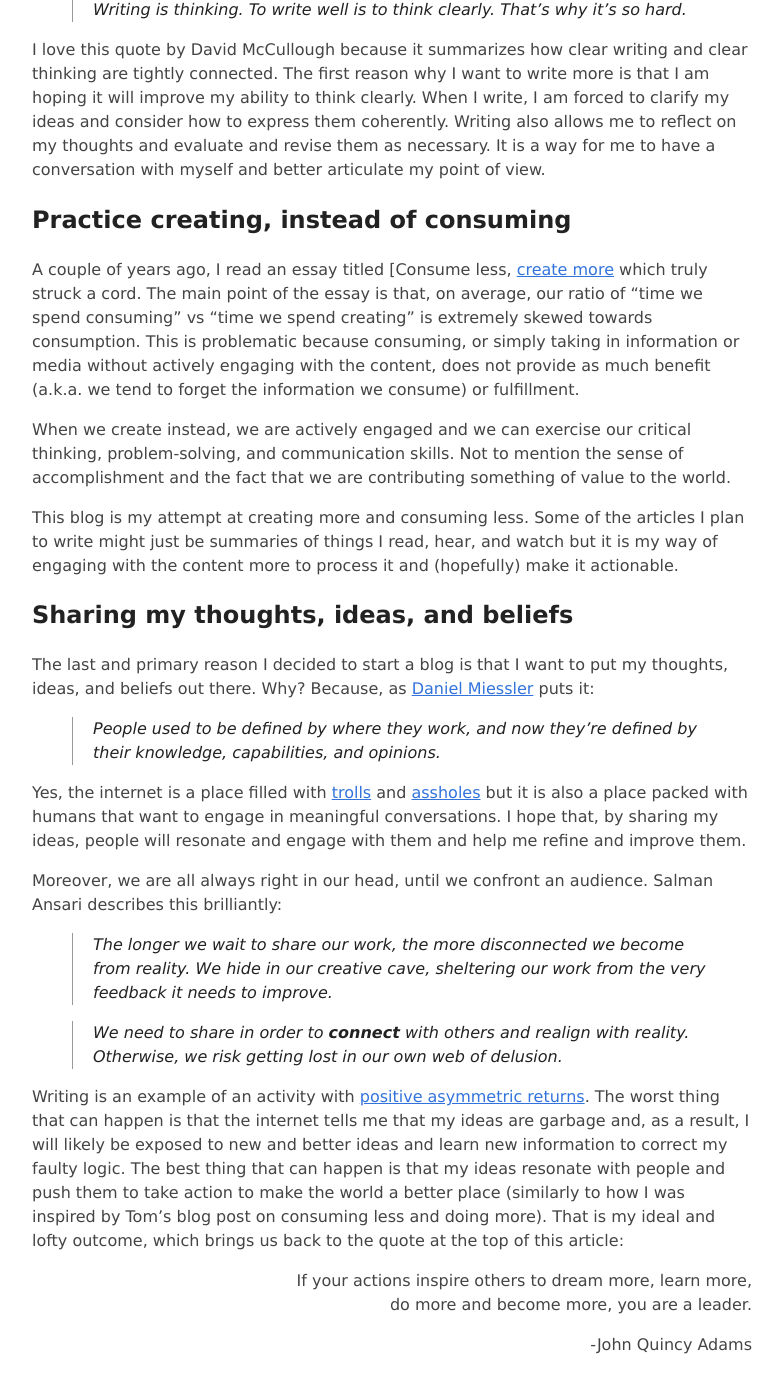
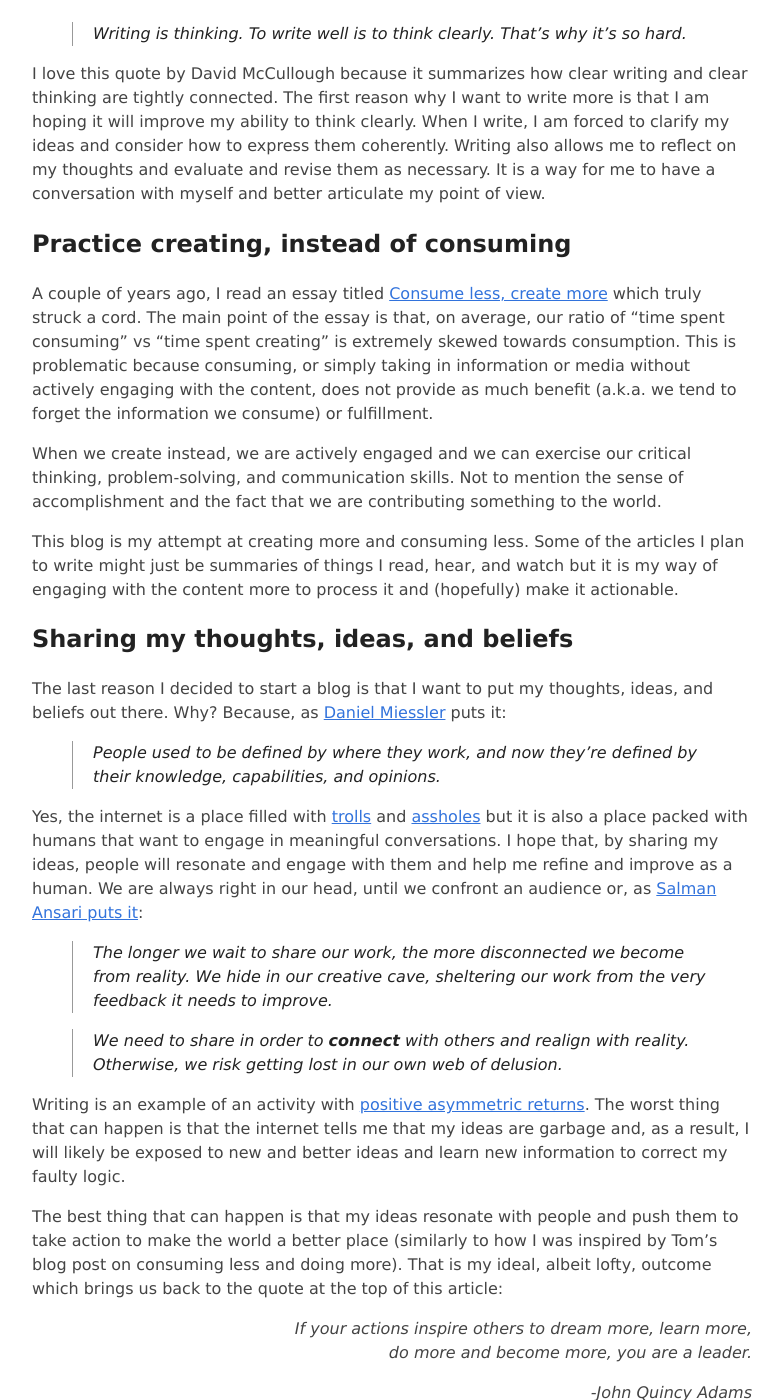
Before and after one commit to tebemis/tebemis.github.io, a Jekyll site: the page built from _posts/2022-10-29-why.md, in a window 1280 px wide and 1400 px high, scrolled down 670 px. Shown: the whole window, without its empty margins (248-1031 px from the left). Built offline with Jekyll 4.4.1, drawn with Linux system fonts in a browser that asks for light colours; some of the changed text lies outside the part shown.

Commit message:
Correct minor issues with first 3 articles

```diff
--- a/_includes/footer-post.html
+++ b/_includes/footer-post.html
@@ -1,5 +1,5 @@
 <footer>
-  <a href="{{ site.baseurl }}/blog">← Back to all writings</a>
+  <a href="{{ site.baseurl }}/blog">← Back to all posts</a>
   <div class="bottom-footer">
     <i>Built with <a href="https://knhash.in/jekyllBear">jekyllBear</a> and inspired by <a
         href="https://bearblog.dev">ʕ•ᴥ•ʔ Bear</a></i>
--- a/_posts/2022-10-29-why.md
+++ b/_posts/2022-10-29-why.md
@@ -23,29 +23,31 @@ I love this quote by David McCullough because it summarizes how clear writing an
 
 ## Practice creating, instead of consuming
 
-A couple of years ago, I read an essay titled [Consume less, [create more](https://blog.tjcx.me/p/consume-less-create-more) which truly struck a cord. The main point of the essay is that, on average, our ratio of "time we spend consuming" vs "time we spend creating" is extremely skewed towards consumption. This is problematic because consuming, or simply taking in information or media without actively engaging with the content, does not provide as much benefit (a.k.a. we tend to forget the information we consume) or fulfillment.
+A couple of years ago, I read an essay titled [Consume less, create more](https://blog.tjcx.me/p/consume-less-create-more) which truly struck a cord. The main point of the essay is that, on average, our ratio of "time spent consuming" vs "time spent creating" is extremely skewed towards consumption. This is problematic because consuming, or simply taking in information or media without actively engaging with the content, does not provide as much benefit (a.k.a. we tend to forget the information we consume) or fulfillment.
 
-When we create instead, we are actively engaged and we can exercise our critical thinking, problem-solving, and communication skills. Not to mention the sense of accomplishment and the fact that we are contributing something of value to the world.
+When we create instead, we are actively engaged and we can exercise our critical thinking, problem-solving, and communication skills. Not to mention the sense of accomplishment and the fact that we are contributing something to the world.
 
 This blog is my attempt at creating more and consuming less. Some of the articles I plan to write might just be summaries of things I read, hear, and watch but it is my way of engaging with the content more to process it and (hopefully) make it actionable.
 
 ## Sharing my thoughts, ideas, and beliefs
 
-The last and primary reason I decided to start a blog is that I want to put my thoughts, ideas, and beliefs out there. Why? Because, as [Daniel Miessler](https://danielmiessler.com/blog/why-everyone-needs-a-blog/) puts it:
+The last reason I decided to start a blog is that I want to put my thoughts, ideas, and beliefs out there. Why? Because, as [Daniel Miessler](https://danielmiessler.com/blog/why-everyone-needs-a-blog/) puts it:
 
 > People used to be defined by where they work, and now they’re defined by their knowledge, capabilities, and opinions.
 
-Yes, the internet is a place filled with [trolls](https://twitter.com/elonmusk) and [assholes](https://en.wikipedia.org/wiki/Alex_Jones) but it is also a place packed with humans that want to engage in meaningful conversations. I hope that, by sharing my ideas, people will resonate and engage with them and help me refine and improve them.
-
-Moreover, we are all always right in our head, until we confront an audience. Salman Ansari describes this brilliantly:
+Yes, the internet is a place filled with [trolls](https://twitter.com/elonmusk) and [assholes](https://en.wikipedia.org/wiki/Alex_Jones) but it is also a place packed with humans that want to engage in meaningful conversations. I hope that, by sharing my ideas, people will resonate and engage with them and help me refine and improve as a human. We are always right in our head, until we confront an audience or, as [Salman Ansari puts it](https://salman.io/blog/why-bother/):
 
 > The longer we wait to share our work, the more disconnected we become from reality. We hide in our creative cave, sheltering our work from the very feedback it needs to improve.
 
 > We _need_ to share in order to **connect** with others and realign with reality. Otherwise, we risk getting lost in our own web of delusion.
 
-Writing is an example of an activity with [positive asymmetric returns](https://blog.tjcx.me/p/activities-with-positive-asymmetric). The worst thing that can happen is that the internet tells me that my ideas are garbage and, as a result, I will likely be exposed to new and better ideas and learn new information to correct my faulty logic. The best thing that can happen is that my ideas resonate with people and push them to take action to make the world a better place (similarly to how I was inspired by Tom's blog post on consuming less and doing more). That is my ideal and lofty outcome, which brings us back to the quote at the top of this article:
+Writing is an example of an activity with [positive asymmetric returns](https://blog.tjcx.me/p/activities-with-positive-asymmetric). The worst thing that can happen is that the internet tells me that my ideas are garbage and, as a result, I will likely be exposed to new and better ideas and learn new information to correct my faulty logic.
+
+The best thing that can happen is that my ideas resonate with people and push them to take action to make the world a better place (similarly to how I was inspired by Tom's blog post on consuming less and doing more). That is my ideal, albeit lofty, outcome which brings us back to the quote at the top of this article:
 
 <div style="text-align: right">
-<p>If your actions inspire others to dream more, learn more,<br> do more and become more, you are a leader.</p>
-<p>-John Quincy Adams</p>
+<p><i>If your actions inspire others to dream more, learn more,<br> do more and become more, you are a leader.</i></p>
+<p><i>-John Quincy Adams</i></p>
 </div>
+
+Happy reading!
```
Also changed, not shown: other parts of _posts/2022-10-29-why.md (+3 -3 lines), _posts/2022-11-26-autoscaling-companies.md (+6 -4 lines), _posts/2022-12-04-reading-challenges.md (+1 -1 lines).
